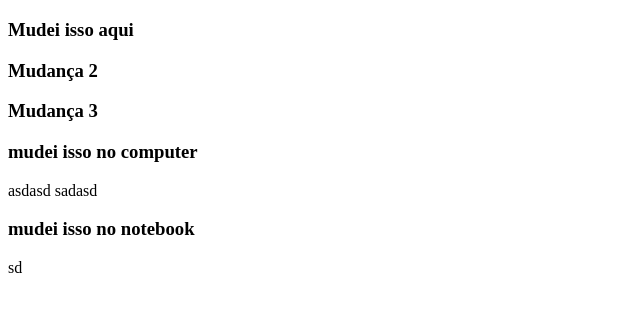
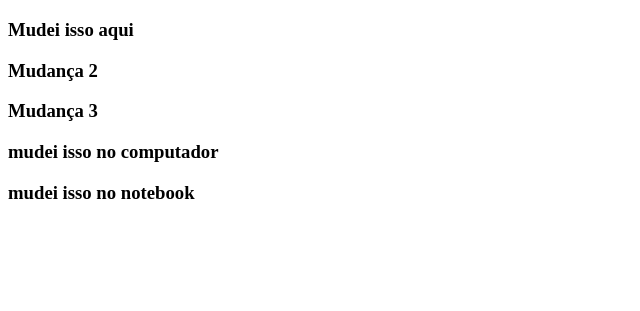
Before and after one commit to diogo-matias/teste-github, a plain HTML site: page index.html in a window 1280 px wide. Shown: the part 61-372 px from the top of the page, without its empty margins (0-640 px from the left). Drawn offline with Linux system fonts and the light colour scheme.

Commit message:
corrigindo erros

```diff
--- a/index.html
+++ b/index.html
@@ -12,11 +12,8 @@
     <h3>Mudança 2</h3>
     <h3>Mudança 3</h3>
 
-    <h3>mudei isso no computer</h3>
-    asdasd
-    sadasd
+    <h3>mudei isso no computador</h3>
 
     <h3>mudei isso no notebook</h3>
-    sd
   </body>
 </html>
```
